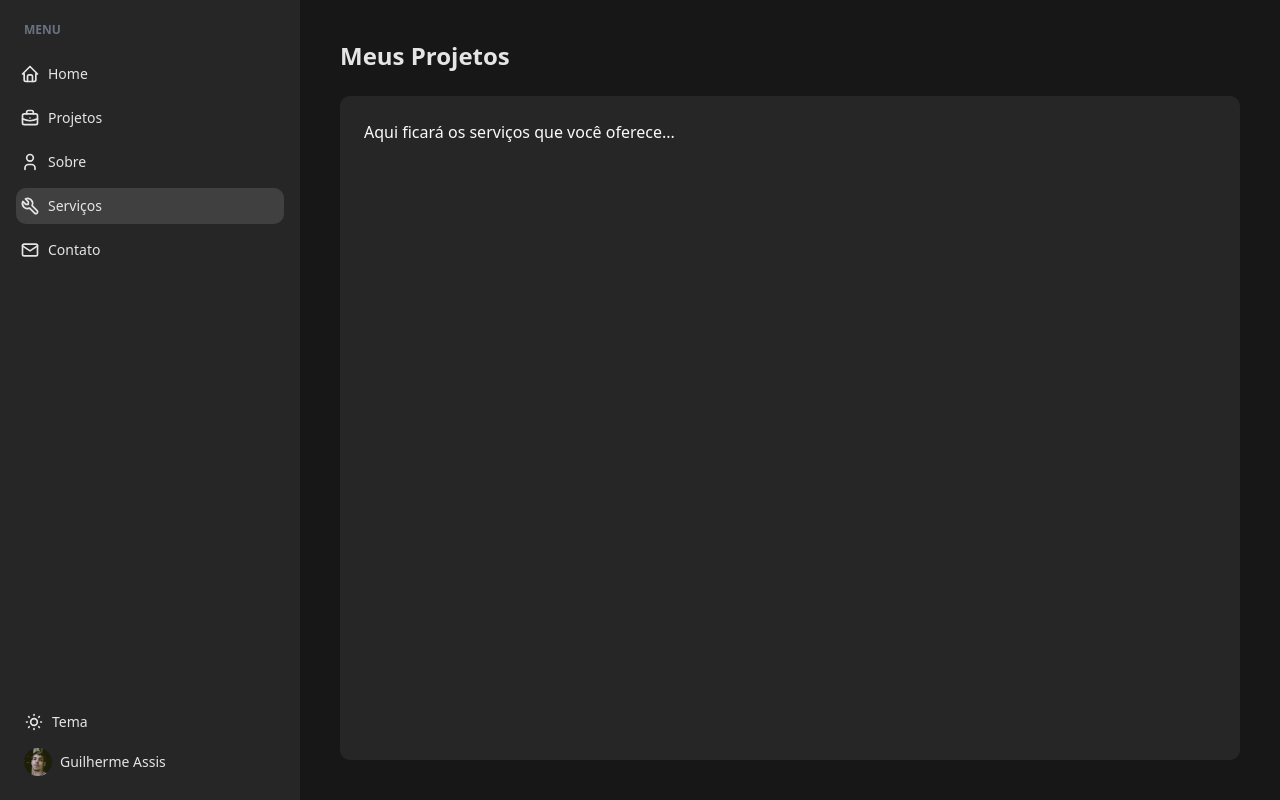
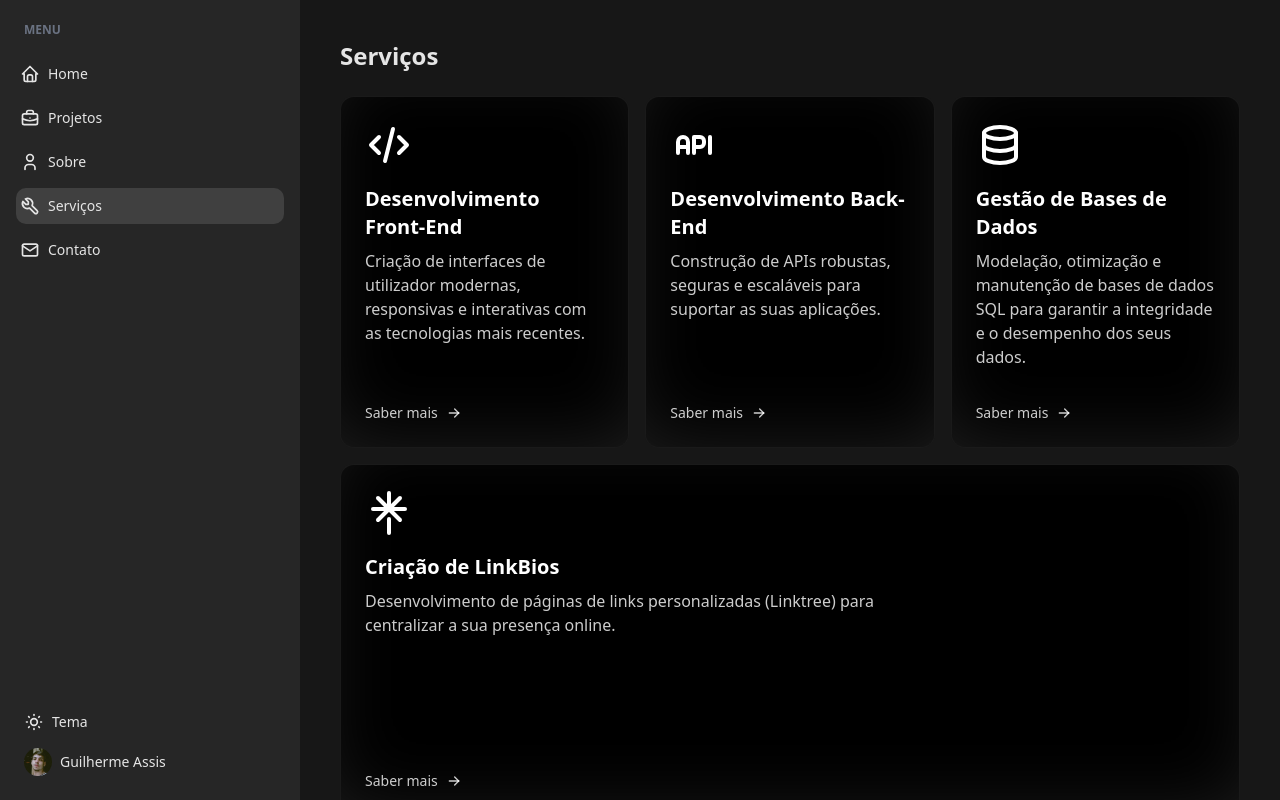
Before and after one commit to GuilhermeAssisF/Portfolio-GuilhermeAssis, a Next.js app: page /servicos in a window 1280 px wide. Built offline with nearby package versions, Linux system fonts and the light colour scheme.

Commit message:
att pagina servicos e contato

```diff
--- a/src/app/(portfolio)/contato/page.tsx
+++ b/src/app/(portfolio)/contato/page.tsx
@@ -1,17 +1,81 @@
+"use client";
 import React from "react";
+import { BentoCard, BentoGrid } from "@/components/ui/bento-grid";
+import {
+  IconBrandGithub,
+  IconBrandLinkedin,
+  IconBrandInstagram,
+  IconMail,
+} from "@tabler/icons-react";
+import { cn } from "@/lib/utils";
 
-export default function ProjetosPage() {
+const contacts = [
+  {
+    icon: <IconMail className="h-12 w-12" />,
+    title: "Email",
+    description: "A melhor forma de me contactar para propostas de projetos e colaborações.",
+    href: "mailto:seuemail@exemplo.com",
+    cta: "Enviar Email",
+    className: "col-span-3 lg:col-span-2",
+    background: "bg-sky-500",
+  },
+  {
+    icon: <IconBrandLinkedin className="h-12 w-12" />,
+    title: "LinkedIn",
+    description: "Conecte-se comigo para ver a minha trajetória profissional e recomendações.",
+    href: "#", // Substitua pelo seu link do LinkedIn
+    cta: "Visitar Perfil",
+    className: "col-span-3 lg:col-span-1",
+    background: "bg-blue-500",
+  },
+  {
+    icon: <IconBrandGithub className="h-12 w-12" />,
+    title: "GitHub",
+    description: "Explore os meus repositórios de código e projetos de código aberto.",
+    href: "#", // Substitua pelo seu link do GitHub
+    cta: "Ver Projetos",
+    className: "col-span-3 lg:col-span-1",
+    background: "bg-purple-500",
+  },
+  {
+    icon: <IconBrandInstagram className="h-12 w-12" />,
+    title: "Instagram",
+    description: "Siga-me para ver os bastidores dos meus projetos e inspirações diárias.",
+    href: "#", // Substitua pelo seu link do Instagram
+    cta: "Seguir",
+    className: "col-span-3 lg:col-span-2",
+    background: "bg-rose-500",
+  },
+];
+
+export default function ContatoPage() {
   return (
-    <div className="flex flex-1 flex-col p-4 md:p-10">
+    <div className="flex flex-1 flex-col p-4 md:p-10 h-full overflow-y-auto">
       <div className="flex justify-between items-center mb-6 flex-shrink-0">
         <h1 className="text-2xl font-bold text-neutral-800 dark:text-neutral-200">
-          Meus Projetos
+          Contato
         </h1>
       </div>
-      <div className="flex-1 bg-white dark:bg-neutral-800 rounded-lg p-6">
-        <p>Aqui ficará a galeria com todos os meus projetos...</p>
-        {/* Você pode adicionar seus componentes de projeto aqui */}
-      </div>
+      <BentoGrid>
+        {contacts.map((contact, index) => (
+          <BentoCard key={index} className={cn(contact.className, contact.background)}>
+             <a href={contact.href} target="_blank" rel="noopener noreferrer" className="flex flex-col justify-between h-full p-6 group">
+              <div>
+                {React.cloneElement(contact.icon, { className: "h-12 w-12 text-white" })}
+                <h3 className="text-xl font-semibold text-white mt-4">
+                  {contact.title}
+                </h3>
+                <p className="max-w-lg text-white/80 mt-2">
+                  {contact.description}
+                </p>
+              </div>
+              <span className="text-sm font-medium text-white/80 group-hover:text-white transition-colors">
+                {contact.cta} &rarr;
+              </span>
+            </a>
+          </BentoCard>
+        ))}
+      </BentoGrid>
     </div>
   );
 }
--- a/src/app/(portfolio)/servicos/page.tsx
+++ b/src/app/(portfolio)/servicos/page.tsx
@@ -1,17 +1,77 @@
+"use client";
 import React from "react";
+import { BentoCard, BentoGrid } from "@/components/ui/bento-grid";
+import {
+  IconArrowRight,
+  IconCode,
+  IconApi,
+  IconDatabase,
+  IconBrandLinktree,
+} from "@tabler/icons-react";
+import { cn } from "@/lib/utils";
+
+const services = [
+  {
+    icon: <IconCode className="h-12 w-12" />,
+    title: "Desenvolvimento Front-End",
+    description: "Criação de interfaces de utilizador modernas, responsivas e interativas com as tecnologias mais recentes.",
+    className: "col-span-3 lg:col-span-1",
+    background: "bg-green-500",
+  },
+  {
+    icon: <IconApi className="h-12 w-12" />,
+    title: "Desenvolvimento Back-End",
+    description: "Construção de APIs robustas, seguras e escaláveis para suportar as suas aplicações.",
+    className: "col-span-3 lg:col-span-1",
+    background: "bg-amber-500",
+  },
+  {
+    icon: <IconDatabase className="h-12 w-12" />,
+    title: "Gestão de Bases de Dados",
+    description: "Modelação, otimização e manutenção de bases de dados SQL para garantir a integridade e o desempenho dos seus dados.",
+    className: "col-span-3 lg:col-span-1",
+    background: "bg-blue-600",
+  },
+  {
+    icon: <IconBrandLinktree className="h-12 w-12" />,
+    title: "Criação de LinkBios",
+    description: "Desenvolvimento de páginas de links personalizadas (Linktree) para centralizar a sua presença online.",
+    className: "col-span-3",
+    background: "bg-red-500",
+  },
+];
 
 export default function ServicosPage() {
   return (
-    <div className="flex flex-1 flex-col p-4 md:p-10">
+    <div className="flex flex-1 flex-col p-4 md:p-10 h-full overflow-y-auto">
       <div className="flex justify-between items-center mb-6 flex-shrink-0">
         <h1 className="text-2xl font-bold text-neutral-800 dark:text-neutral-200">
-          Meus Projetos
+          Serviços
         </h1>
       </div>
-      <div className="flex-1 bg-white dark:bg-neutral-800 rounded-lg p-6">
-        <p>Aqui ficará os serviços que você oferece...</p>
-
-      </div>
+      <BentoGrid>
+        {services.map((service, index) => (
+          <BentoCard key={index} className={cn(service.className, service.background)}>
+            <div className="flex flex-col justify-between h-full p-6 group">
+              <div>
+                {React.cloneElement(service.icon, { className: "h-12 w-12 text-white" })}
+                <h3 className="text-xl font-semibold text-white mt-4">
+                  {service.title}
+                </h3>
+                <p className="max-w-lg text-white/80 mt-2">
+                  {service.description}
+                </p>
+              </div>
+              <a
+                href="/contato"
+                className="flex items-center gap-2 text-sm font-medium text-white/80 group-hover:text-white transition-colors"
+              >
+                Saber mais <IconArrowRight className="h-4 w-4" />
+              </a>
+            </div>
+          </BentoCard>
+        ))}
+      </BentoGrid>
     </div>
   );
 }
--- a/src/app/globals.css
+++ b/src/app/globals.css
@@ -200,3 +200,29 @@
     }
   }
 }
+
+/* Custom Scrollbar Styles */
+/* Works on Firefox */
+* {
+  scrollbar-width: thin;
+  scrollbar-color: var(--foreground) var(--background);
+}
+
+/* Works on Chrome, Edge, and Safari */
+::-webkit-scrollbar {
+  width: 8px;
+}
+
+::-webkit-scrollbar-track {
+  background: var(--background);
+}
+
+::-webkit-scrollbar-thumb {
+  background-color: var(--foreground);
+  border-radius: 10px;
+  border: 2px solid var(--background);
+}
+
+::-webkit-scrollbar-thumb:hover {
+  background-color: oklch(from var(--foreground) l c h / 70%);
+}
--- /dev/null
+++ b/src/components/ui/bento-grid.tsx
@@ -0,0 +1,45 @@
+import { cn } from "@/lib/utils";
+import React from "react";
+
+const BentoGrid = ({
+  children,
+  className,
+}: {
+  children: React.ReactNode;
+  className?: string;
+}) => {
+  return (
+    <div
+      className={cn(
+        "grid w-full auto-rows-[22rem] grid-cols-3 gap-4",
+        className,
+      )}
+    >
+      {children}
+    </div>
+  );
+};
+
+const BentoCard = ({
+  children,
+  className,
+  ...props
+}: React.HTMLAttributes<HTMLDivElement>) => {
+  return (
+    <div
+      className={cn(
+        "group relative col-span-3 flex flex-col justify-between overflow-hidden rounded-xl",
+        // light styles
+        "bg-white [box-shadow:0_0_0_1px_rgba(0,0,0,.03),0_2px_4px_rgba(0,0,0,.05),0_12px_24px_rgba(0,0,0,.05)]",
+        // dark styles
+        "transform-gpu dark:bg-black dark:[border:1px_solid_rgba(255,255,255,.1)] dark:[box-shadow:0_-20px_80px_-20px_#ffffff1f_inset]",
+        className,
+      )}
+      {...props}
+    >
+      {children}
+    </div>
+  );
+};
+
+export { BentoCard, BentoGrid };
--- a/src/components/ui/card-hover-effect.tsx
+++ /dev/null
@@ -1,111 +0,0 @@
-import { cn } from "@/lib/utils";
-import { AnimatePresence, motion } from "motion/react";
-
-import { useState } from "react";
-
-export const HoverEffect = ({
-  items,
-  className,
-}: {
-  items: {
-    title: string;
-    description: string;
-    link: string;
-  }[];
-  className?: string;
-}) => {
-  let [hoveredIndex, setHoveredIndex] = useState<number | null>(null);
-
-  return (
-    <div
-      className={cn(
-        "grid grid-cols-1 md:grid-cols-2  lg:grid-cols-3  py-10",
-        className
-      )}
-    >
-      {items.map((item, idx) => (
-        <a
-          href={item?.link}
-          key={item?.link}
-          className="relative group  block p-2 h-full w-full"
-          onMouseEnter={() => setHoveredIndex(idx)}
-          onMouseLeave={() => setHoveredIndex(null)}
-        >
-          <AnimatePresence>
-            {hoveredIndex === idx && (
-              <motion.span
-                className="absolute inset-0 h-full w-full bg-neutral-200 dark:bg-slate-800/[0.8] block  rounded-3xl"
-                layoutId="hoverBackground"
-                initial={{ opacity: 0 }}
-                animate={{
-                  opacity: 1,
-                  transition: { duration: 0.15 },
-                }}
-                exit={{
-                  opacity: 0,
-                  transition: { duration: 0.15, delay: 0.2 },
-                }}
-              />
-            )}
-          </AnimatePresence>
-          <Card>
-            <CardTitle>{item.title}</CardTitle>
-            <CardDescription>{item.description}</CardDescription>
-          </Card>
-        </a>
-      ))}
-    </div>
-  );
-};
-
-export const Card = ({
-  className,
-  children,
-}: {
-  className?: string;
-  children: React.ReactNode;
-}) => {
-  return (
-    <div
-      className={cn(
-        "rounded-2xl h-full w-full p-4 overflow-hidden bg-black border border-transparent dark:border-white/[0.2] group-hover:border-slate-700 relative z-20",
-        className
-      )}
-    >
-      <div className="relative z-50">
-        <div className="p-4">{children}</div>
-      </div>
-    </div>
-  );
-};
-export const CardTitle = ({
-  className,
-  children,
-}: {
-  className?: string;
-  children: React.ReactNode;
-}) => {
-  return (
-    <h4 className={cn("text-zinc-100 font-bold tracking-wide mt-4", className)}>
-      {children}
-    </h4>
-  );
-};
-export const CardDescription = ({
-  className,
-  children,
-}: {
-  className?: string;
-  children: React.ReactNode;
-}) => {
-  return (
-    <p
-      className={cn(
-        "mt-8 text-zinc-400 tracking-wide leading-relaxed text-sm",
-        className
-      )}
-    >
-      {children}
-    </p>
-  );
-};
```
Also changed, not shown: src/app/(portfolio)/sobre/page.tsx (+28 -7 lines).
